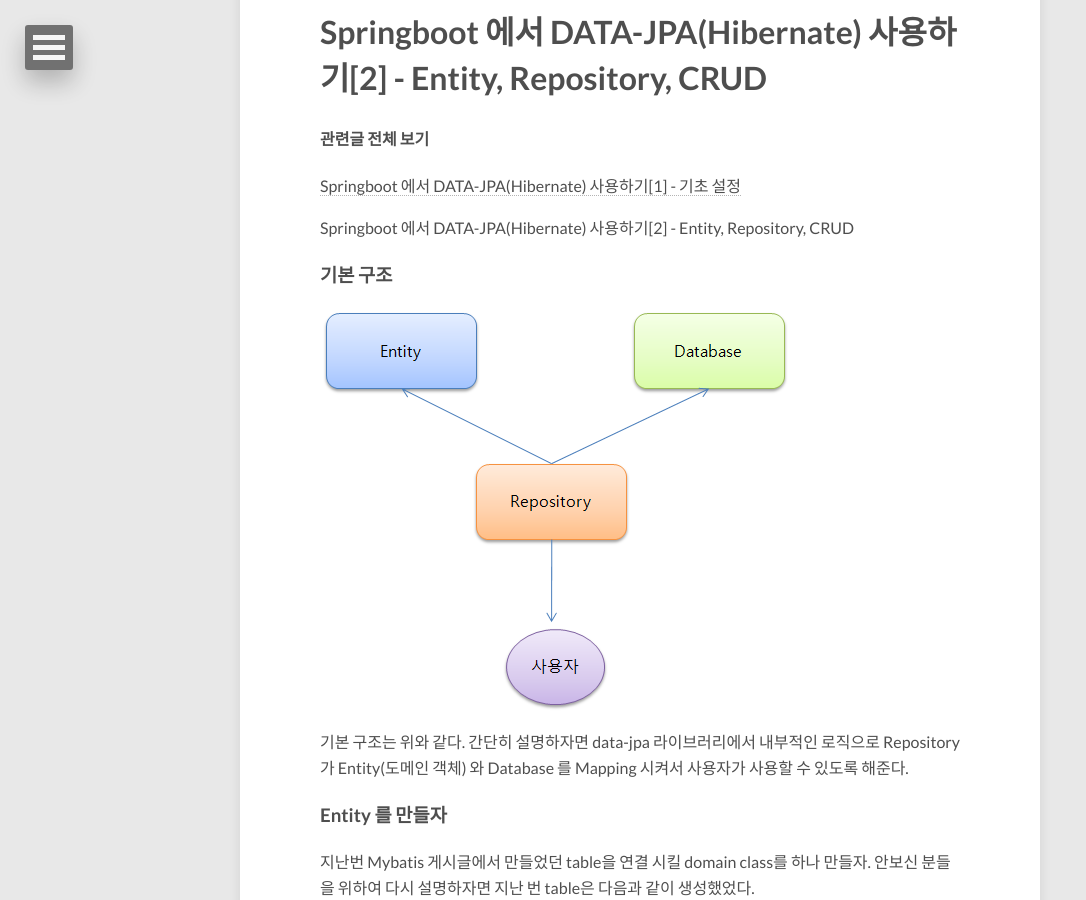
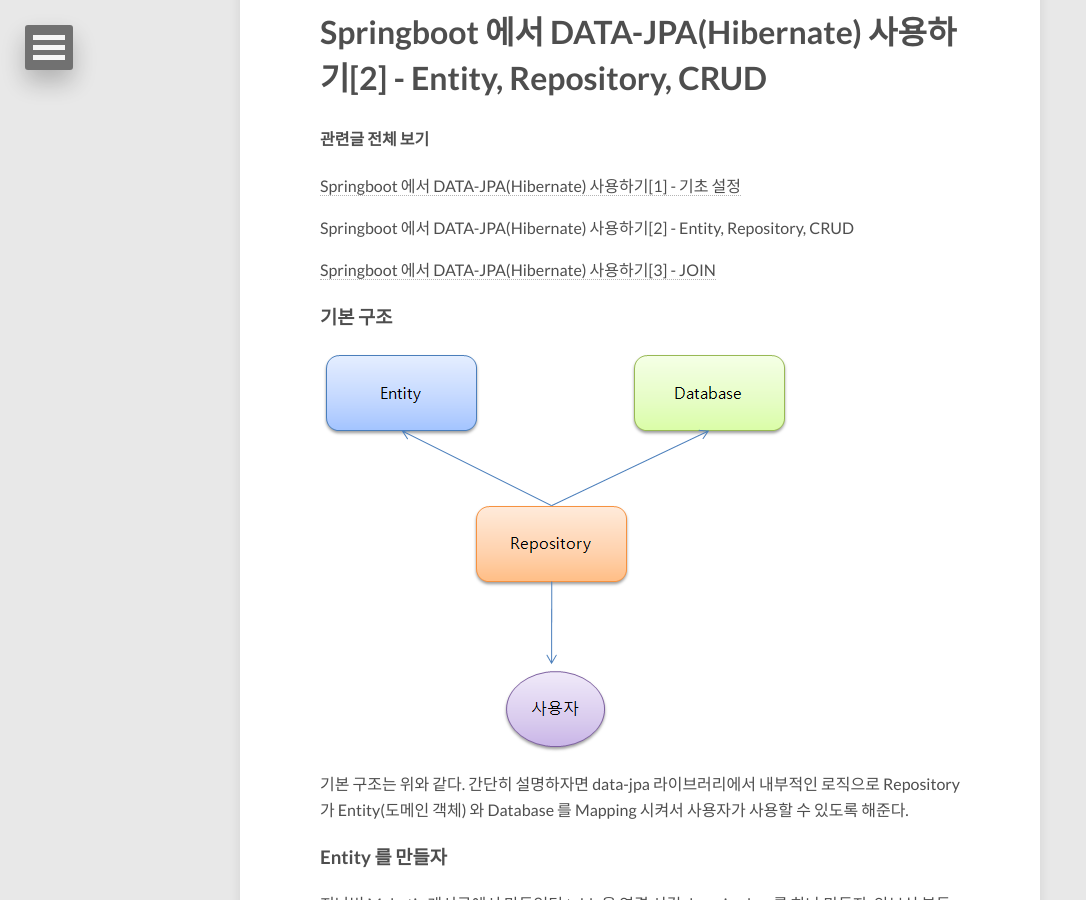
Before and after one commit to doohwan-yoo/doohwan-yoo.github.io, a Jekyll site: the page built from index.html, in a window 1280 px wide and 900 px high, scrolled down 7809 px. Shown: the whole window, without its empty margins (0-1086 px from the left). Built offline with Jekyll 4.4.1, drawn with Linux system fonts in a browser that asks for light colours; nearby versions of some CDN libraries; the list of posts is cut into pages by our own code; some of the changed text lies outside the part shown.

Commit message:
참조 URL 추가

```diff
--- a/_posts/2017-05-20-data-jpa-1.md
+++ b/_posts/2017-05-20-data-jpa-1.md
@@ -9,6 +9,8 @@
 Springboot 에서 DATA-JPA(Hibernate) 사용하기[1] - 기초 설정
 
 [Springboot 에서 DATA-JPA(Hibernate) 사용하기[2] - Entity, Repository, CRUD](https://doohwan-yoo.github.io/data-jpa-2/)
+
+[Springboot 에서 DATA-JPA(Hibernate) 사용하기[3] - JOIN](https://doohwan-yoo.github.io/data-jpa-3/)
 
 ### ORM 이란
 ORM(Object Relational Mapping) 란 용어 그대로 객체와 관계형 데이터베이스의 데이터를 맵핑 해주는 것을 말한다. 필자가 사용해 본 ORM 은 Spring 에 Hibernate(JPA), Node.js 의 Sequelize, Bookshelf 이고 여기서는 Springboot에서 data-jap 를 사용해서 Springboot 와 데이터베이스간 데이터를 어떻게 처리하는지에 대해 설명하고자 한다.
--- a/_posts/2017-05-21-data-jpa-2.md
+++ b/_posts/2017-05-21-data-jpa-2.md
@@ -8,6 +8,8 @@
 [Springboot 에서 DATA-JPA(Hibernate) 사용하기[1] - 기초 설정](https://doohwan-yoo.github.io/data-jpa-1/)
 
 Springboot 에서 DATA-JPA(Hibernate) 사용하기[2] - Entity, Repository, CRUD
+
+[Springboot 에서 DATA-JPA(Hibernate) 사용하기[3] - JOIN](https://doohwan-yoo.github.io/data-jpa-3/)
 
 ### 기본 구조
 
```
